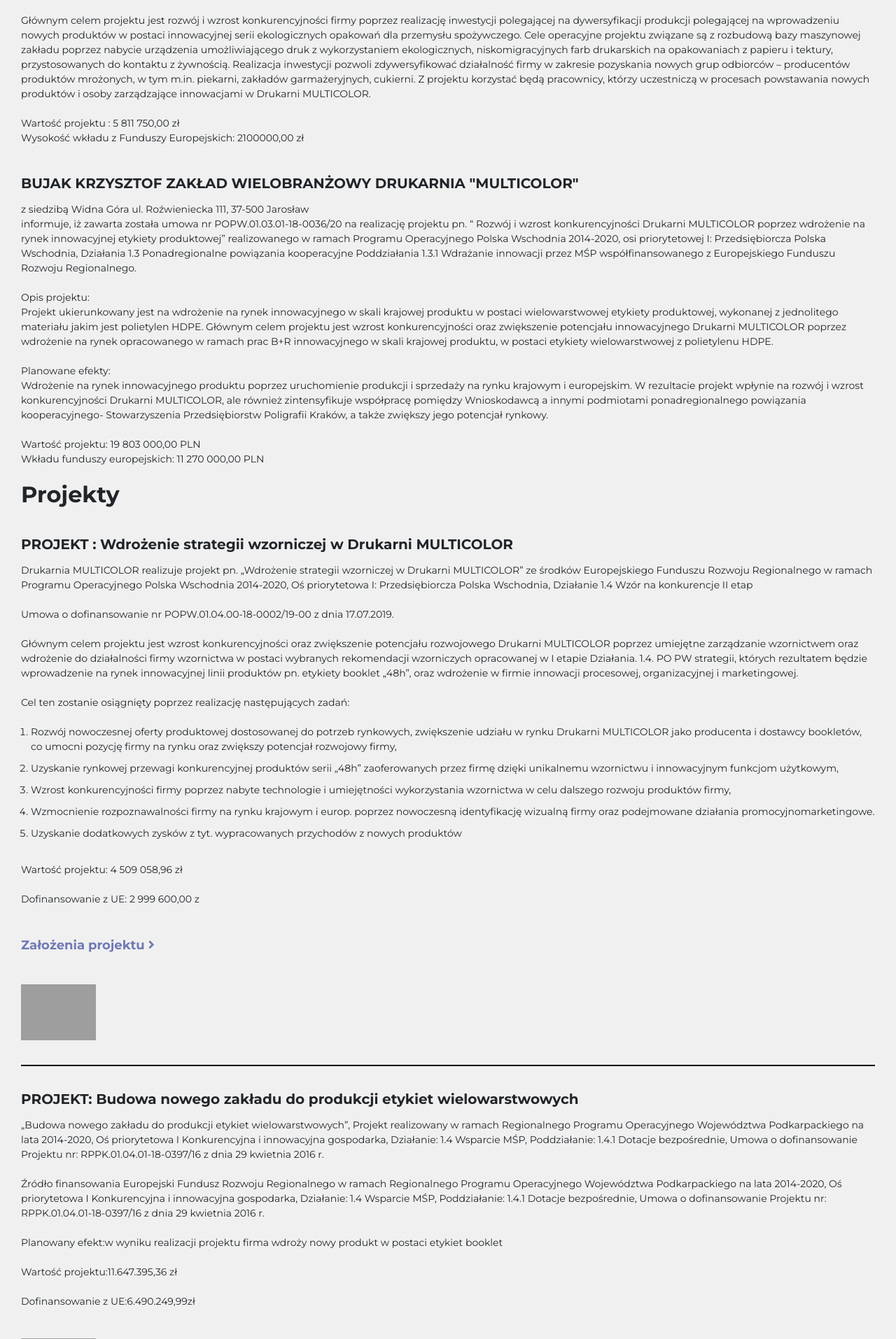
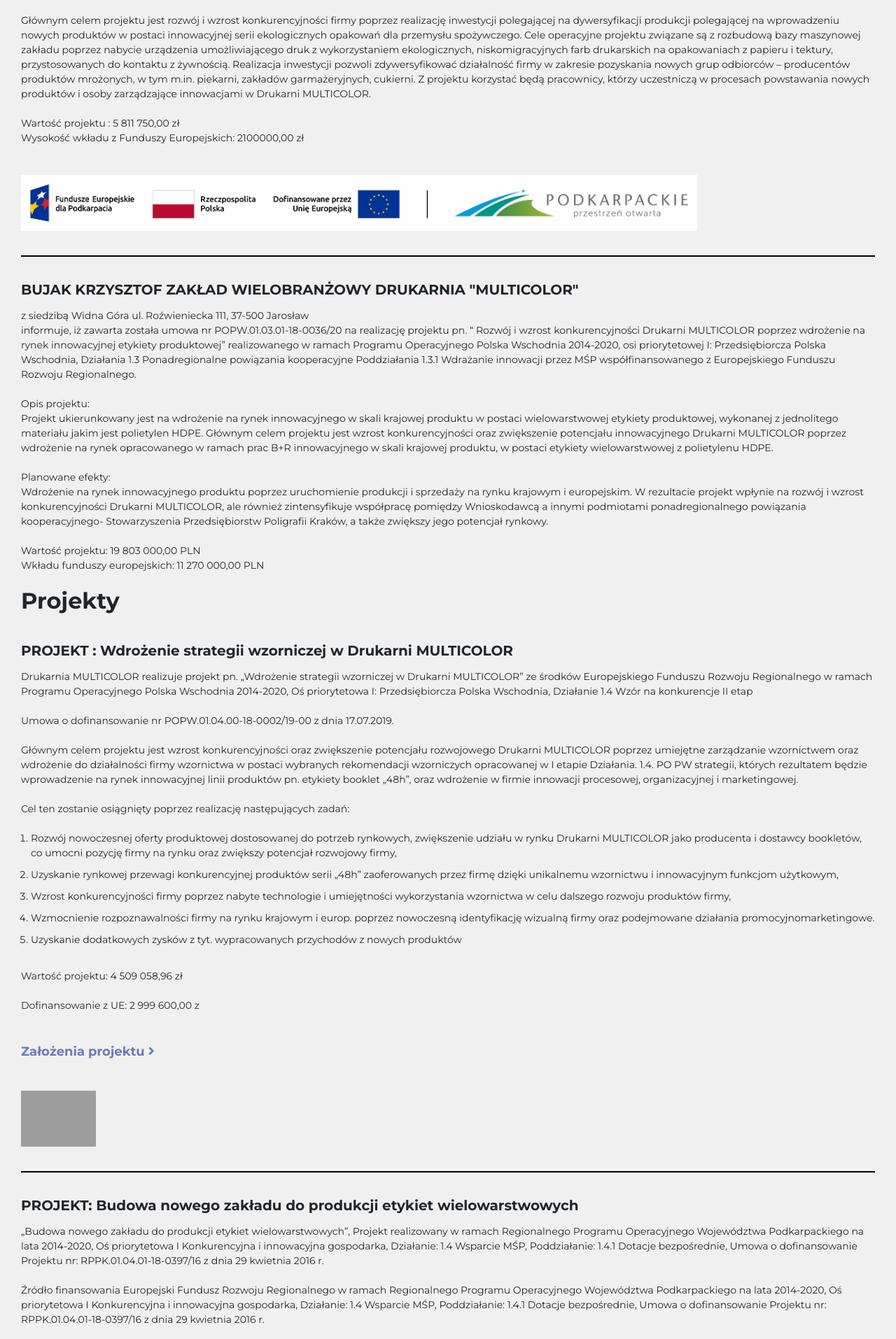
Before and after one commit to paboowicz/multicolor2020, a PHP site: page /projekty-i-przetargi.php in a window 1280 px wide. Shown: the part 718-2632 px from the top of the page at 70% size. Run offline with PHP 8.4, Linux system fonts and the light colour scheme; some libraries are stand-ins or nearby versions; grey boxes are pictures that could not be loaded.

Commit message:
dodanie logotypu do artykulu

```diff
--- a/projekty-i-przetargi.php
+++ b/projekty-i-przetargi.php
@@ -46,6 +46,8 @@ Z projektu korzystać będą pracownicy, którzy uczestniczą w procesach powsta
 Wartość projektu : 5 811 750,00 zł<br>
 Wysokość wkładu z Funduszy Europejskich: 2100000,00 zł</p><br>
 					<br>
+					<img src="./static/image/pasek-eu.jpg" alt="unia" class="d-block" style="height: 80px">
+                        <hr>
 						<h3>BUJAK KRZYSZTOF ZAKŁAD WIELOBRANŻOWY DRUKARNIA "MULTICOLOR"</h3>
 <p>z siedzibą Widna Góra ul. Roźwieniecka 111, 37-500 Jarosław<br>
 informuje, iż zawarta została umowa nr POPW.01.03.01-18-0036/20 na realizację projektu pn. “ Rozwój i wzrost konkurencyjności Drukarni MULTICOLOR poprzez wdrożenie na rynek innowacyjnej etykiety produktowej”
```
Also changed, not shown: static/image/pasek-eu.jpg (added).
